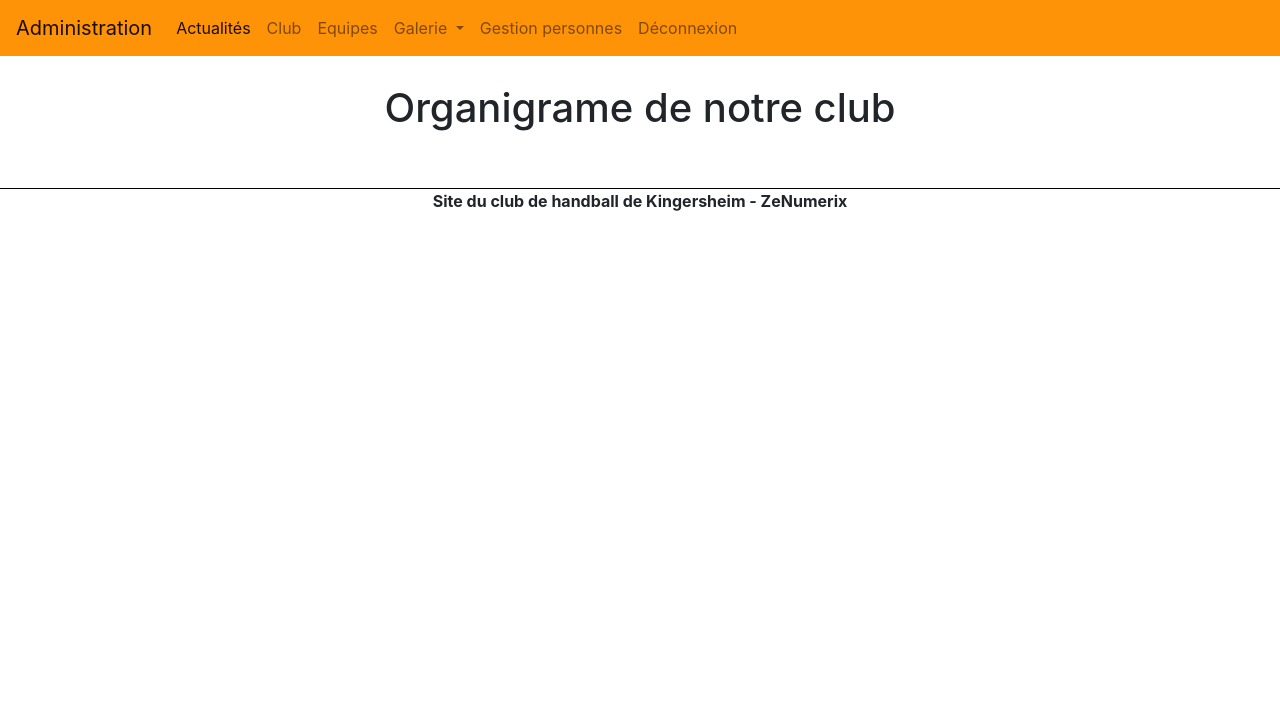
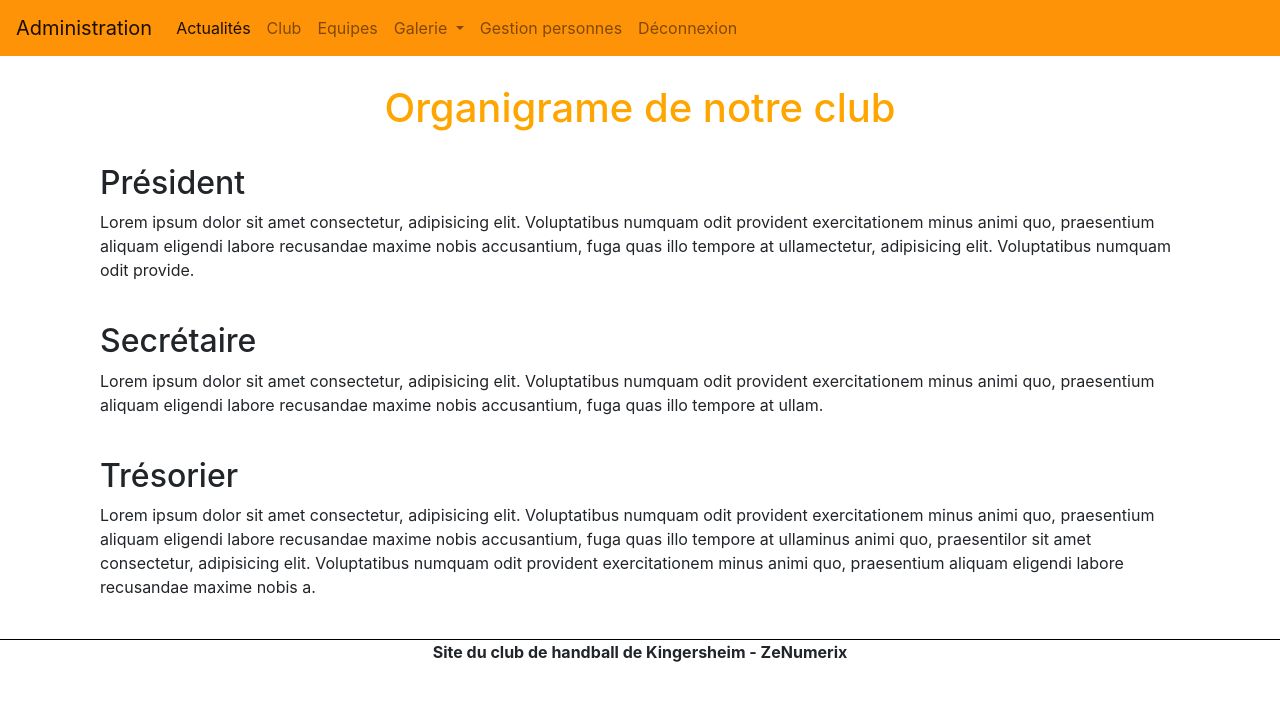
Before and after one commit to emmanuelNono/SiteWeb_Handball, a PHP site: page /src/body/organigrame.php in a window 1280 px wide. Shown: the part 90-800 px from the top of the page. Run offline with PHP 8.4, Linux system fonts and the light colour scheme; the visitor is signed in with stand-in values (Sample User, id 1).

Commit message:
3rd commit - equipe
masquer le bouton "Manage aux visiteurs" et conception de l'organigramme

```diff
--- a/src/body/organigrame.php
+++ b/src/body/organigrame.php
@@ -5,13 +5,36 @@ include('../includes/header.php')
 
 
 <div class="row justify-content-center">
-    <h1>Organigrame de notre club</h1>
+    <h1 style="color: orange ">Organigrame de notre club</h1>
 </div>
 
-<br/>
+<br />
+<div class="container">
+    <div class="col-12">
+        <h2>Président</h2>
+        <p>Lorem ipsum dolor sit amet consectetur, adipisicing elit. Voluptatibus numquam odit provident exercitationem
+            minus animi quo, praesentium aliquam eligendi labore recusandae maxime nobis accusantium, fuga quas illo
+            tempore
+            at ullamectetur, adipisicing elit. Voluptatibus numquam odit provide.</p>
+        <br>
+        <h2>Secrétaire</h2>
+        <p>Lorem ipsum dolor sit amet consectetur, adipisicing elit. Voluptatibus numquam odit provident exercitationem
+            minus animi quo, praesentium aliquam eligendi labore recusandae maxime nobis accusantium, fuga quas illo
+            tempore
+            at ullam.</p>
+        <br>
+        <h2>Trésorier</h2>
+        <p>Lorem ipsum dolor sit amet consectetur, adipisicing elit. Voluptatibus numquam odit provident exercitationem
+            minus animi quo, praesentium aliquam eligendi labore recusandae maxime nobis accusantium, fuga quas illo
+            tempore
+            at ullaminus animi quo, praesentilor sit amet consectetur, adipisicing elit. Voluptatibus numquam odit
+            provident
+            exercitationem
+            minus animi quo, praesentium aliquam eligendi labore recusandae maxime nobis a.</p>
+    </div>
+</div>
 
-
-<br/>
+<br />
 
 <?php
 include('../includes/footer.php');
```
Also changed, not shown: src/body/one_equipe.php (+10 -0 lines).
